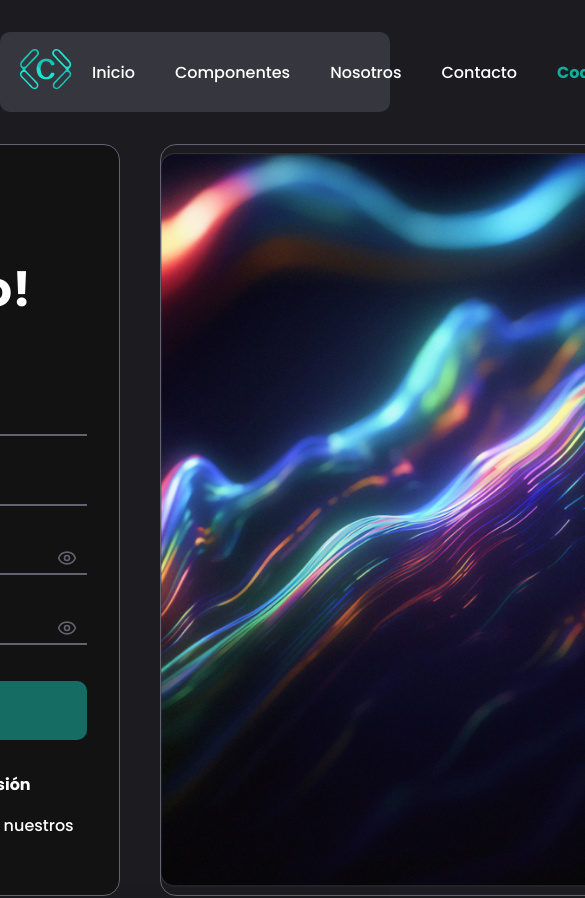
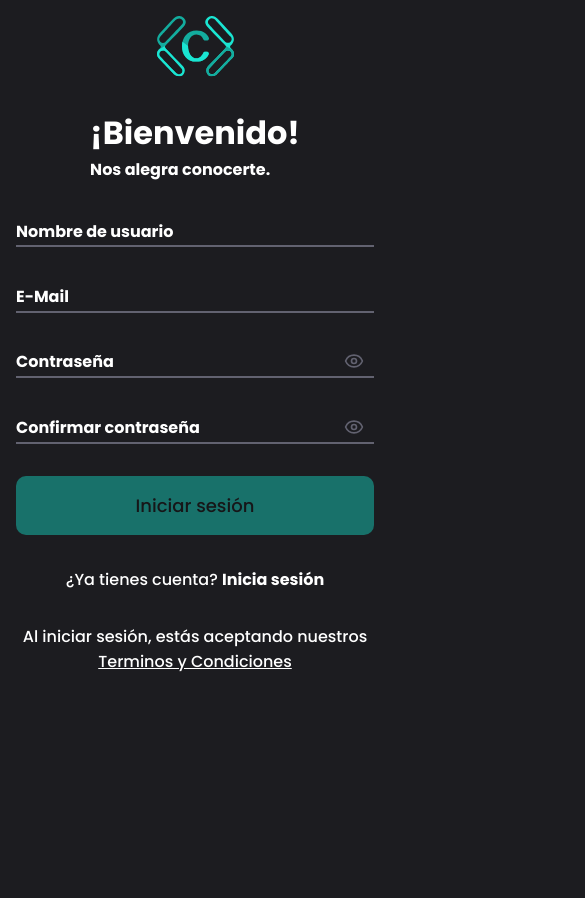
Before and after one commit to No-Country-simulation/s17-01-ft-node-react, a Next.js app in the folder frontend/: page /signup in a window 390 px wide. Shown: the top 898 px of the page, 585 px wide, since content can reach past the window. After the commit the page ends 844 px from the top, so only its background shows below. Built offline with nearby package versions, Linux system fonts and the light colour scheme.

Commit message:
FEAT: signup form mobile

```diff
--- a/frontend/app/layout.tsx
+++ b/frontend/app/layout.tsx
@@ -19,9 +19,9 @@ export default function RootLayout({
         <meta name="viewport" content="width=device-width, initial-scale=1.0" />
       </head>
       <body className='container'>
-        <Navbar />
+        {/* <Navbar /> */}
         <main className="main-content">{children}</main>
-        <Footer />
+        {/* <Footer /> */}
       </body>
     </html>
   )
--- a/frontend/app/signup/styles.module.css
+++ b/frontend/app/signup/styles.module.css
@@ -1,3 +1,18 @@
+.page {
+    display: flex;
+    justify-content: center;
+    align-items: center;
+    padding: 1rem;
+}
+.form_container {
+    display: flex;
+    flex-direction: column-reverse;
+}
+.image_container {
+    display: none;
+}
+/* DESKTOP */
+@media (min-width: 1280px) {
     .page {
         width: 100%;
         max-height: calc(100vh - 112px);
@@ -30,3 +45,4 @@
         top: 50%;
         transform: translate(-50%, -50%);
     }
+}
--- a/frontend/components/signup-form/styles.module.css
+++ b/frontend/components/signup-form/styles.module.css
@@ -1,3 +1,38 @@
+.container {
+    display: flex;
+    flex-direction: column;
+    justify-content: center;
+    align-items: center;
+    gap: 2rem;
+    height: fit-content;
+    width: 100%;
+    color: var(--neutral-3);
+    font-weight: normal;
+}
+.form {
+    width: 100%;
+    display: flex;
+    flex-direction: column;
+    gap: 2rem;
+}
+.login {
+    text-align: center;
+    margin: 0;
+}
+.login_link {
+    text-decoration: none;
+    font-weight: 600;
+    color: var(--neutral-1);
+}
+.terms {
+    text-align: center;
+    margin: 0;
+}
+.terms_link {
+    color: var(--neutral-1);
+}
+/* DESKTOP */
+@media (min-width: 1280px) {
     .container {
         display: flex;
         flex-direction: column;
@@ -48,3 +83,4 @@
     .terms_link {
         color: var(--neutral-1);
     }
+}
--- a/frontend/ui-atoms/inputs/styles.module.css
+++ b/frontend/ui-atoms/inputs/styles.module.css
@@ -76,7 +76,12 @@
     margin: 0;
     font-size: .85rem;
     font-weight: 600;
-    position: absolute;
-    bottom: -1.25rem;
     letter-spacing: 1px;
+    /* text-wrap: nowrap; */
 }
+@media (min-width: 1280px) {
+    .error_message {
+        position: absolute;
+        top: 2rem;
+    }
+}
```
Lines whose indentation alone changed are shown as unchanged.
